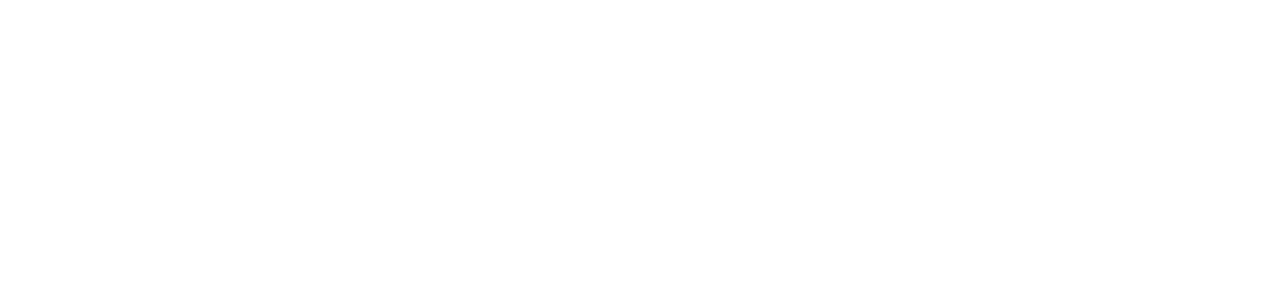
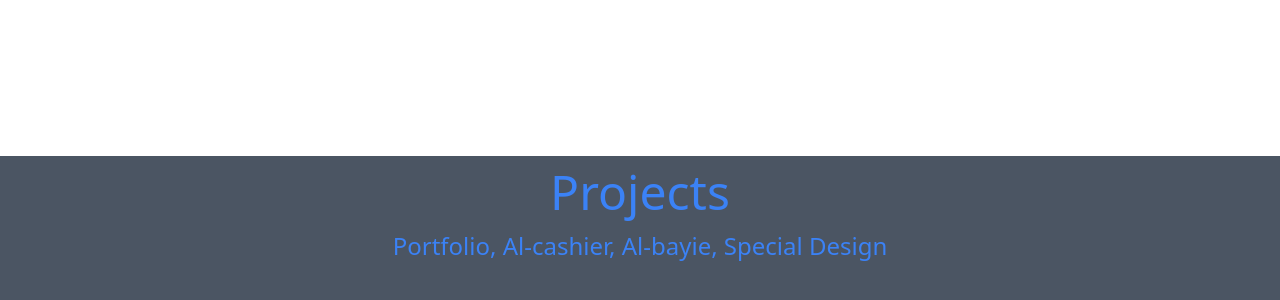
Before and after one commit to ismaeilalrewany/portfolio, a React (Vite) app: page / in a window 1280 px wide. Shown: the part 1444-1744 px from the top of the page. Before the commit the page ends 1600 px from the top, so only its background shows below. Built offline with nearby package versions, Linux system fonts and the light colour scheme.

Commit message:
Projects Section Prototype

```diff
--- a/src/App.jsx
+++ b/src/App.jsx
@@ -13,7 +13,7 @@
       <main>
         <Hero />
         <Skills />
-        {/* <Projects /> */}
+        <Projects />
         {/* <Footer /> */}
       </main>
     </>
--- a/src/components/sections/Projects.jsx
+++ b/src/components/sections/Projects.jsx
@@ -1,7 +1,10 @@
 export const Projects = () => {
   return (
-    <section className="">
-      <h2>Projects</h2>
+    <section className="h-screen text-blue-500 bg-gray-600">
+      <div className="container mx-auto">
+        <h2 className="font-medium text-[30px] lg:text-[48px] text-center">Projects</h2>
+        <p className="text-[16px] lg:text-[24px] text-center">Portfolio, Al-cashier, Al-bayie, Special Design</p>
+      </div>
     </section>
   )
 }
```
